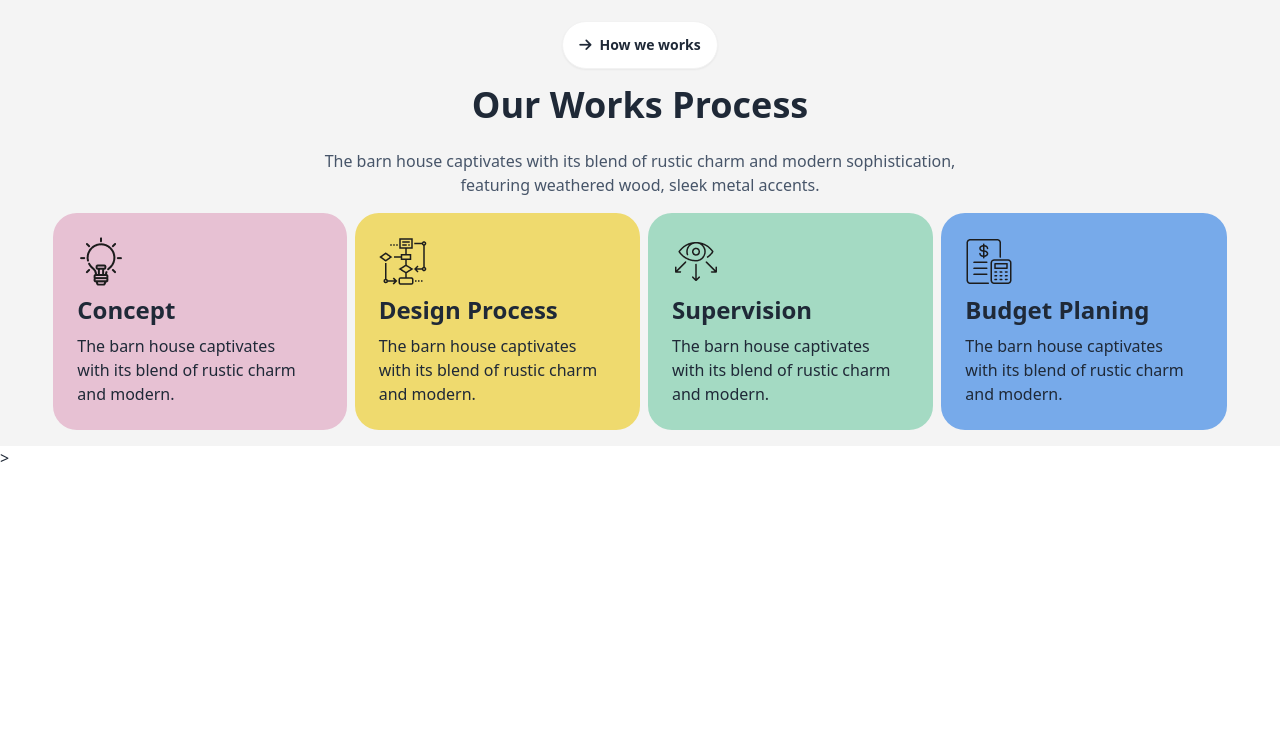
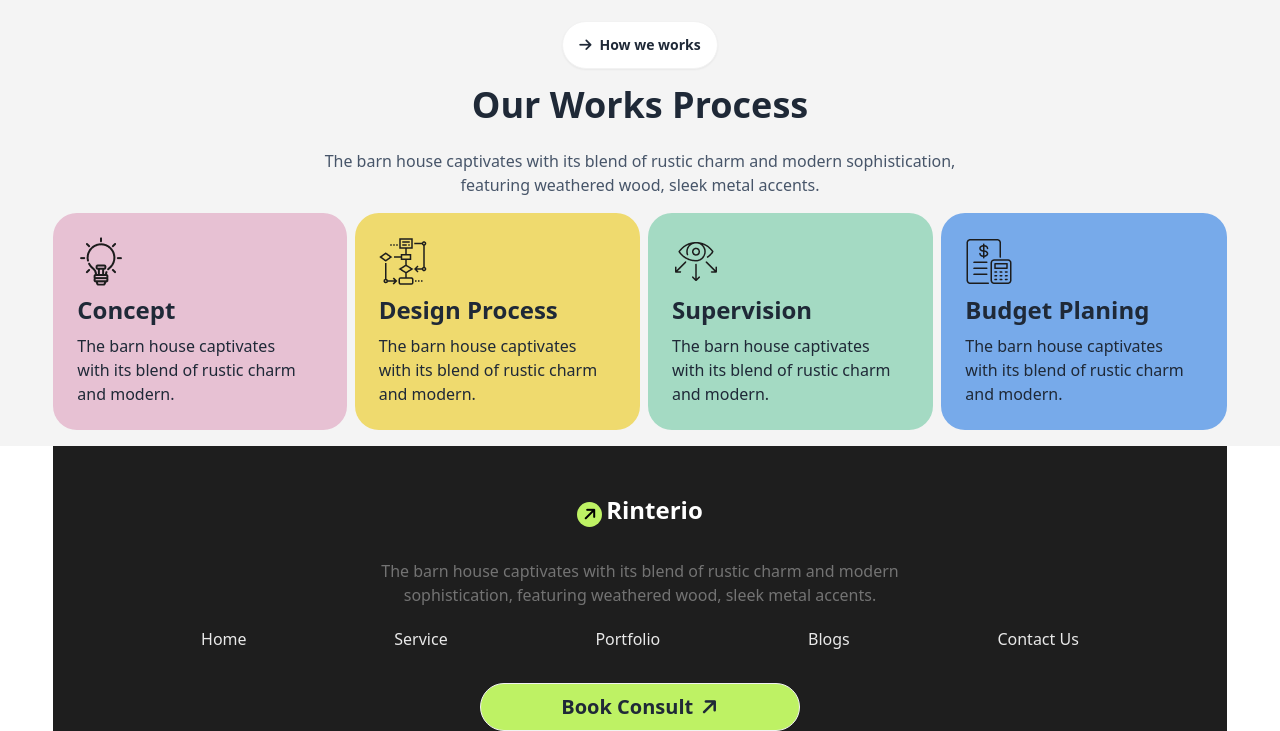
Before and after one commit to mebilonbadhon366/Assignment-3, a plain HTML site: page index.html in a window 1280 px wide. Shown: the part 1247-1978 px from the top of the page. Before the commit the page ends 1717 px from the top, so only its background shows below. Drawn offline with nearby package versions, Linux system fonts and the light colour scheme.

Commit message:
added a footer

```diff
--- a/index.html
+++ b/index.html
@@ -150,8 +150,33 @@
 
       </section>
 
-    </main>>
-    <footer>
+    </main>
+    <footer class="w-11/12 mx-auto bg-[#1e1e1e] text-white ">
+      <div class="flex justify-center gap-1">
+        <div class="h-[25px] w-[25px]  bg-lime-300  text-center rounded-full mt-14 text-black">
+          <a class="text-center  "> <i class="fa-solid fa-arrow-right -rotate-45"></i></a>
+        </div>
+    <a class="text-2xl font-bold mt-12">Rinterio</a>
+  </div>
+  <div>
+    <p class=" max-sm:hidden text-center text-[#737373] mt-8">The barn house captivates with its blend of rustic charm and modern <br>sophistication, featuring weathered wood, sleek metal accents.</p>
+    <p class=" text-center text-[#737373] mt-8 lg:hidden">The barn house captivates with its blend of <br>rustic charm and modern <br>sophistication, featuring weathered <br>wood, sleek metal accents.</p>
+  </div>
+
+
+
+      </div>
+      <div class="text-center text-[#E9E9E9] lg:flex justify-evenly">
+        <h1 class="mt-5">Home</h1>
+        <h1 class="mt-5">Service</h1>
+        <h1 class="mt-5">Portfolio</h1>
+        <h1 class="mt-5">Blogs</h1>
+        <h1 class="mt-5">Contact Us</h1>
+        </div>
+        <div class="text-center">
+        <a class="btn w-80 mt-8 text-xl font-semibold bg-lime-300 rounded-full">Book Consult  <i class="fa-solid fa-arrow-right -rotate-45"></i></a>
+        </div>
+
 
     </footer>
 </body>
```
